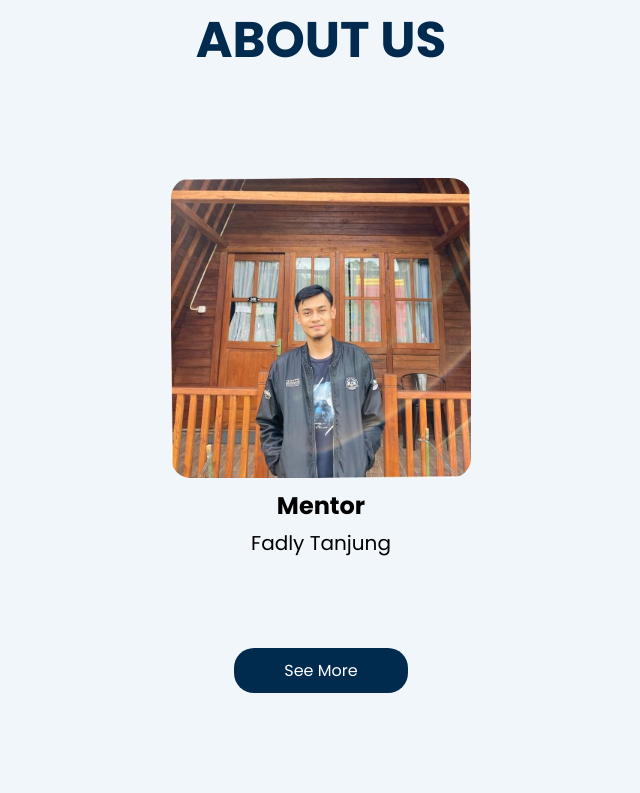
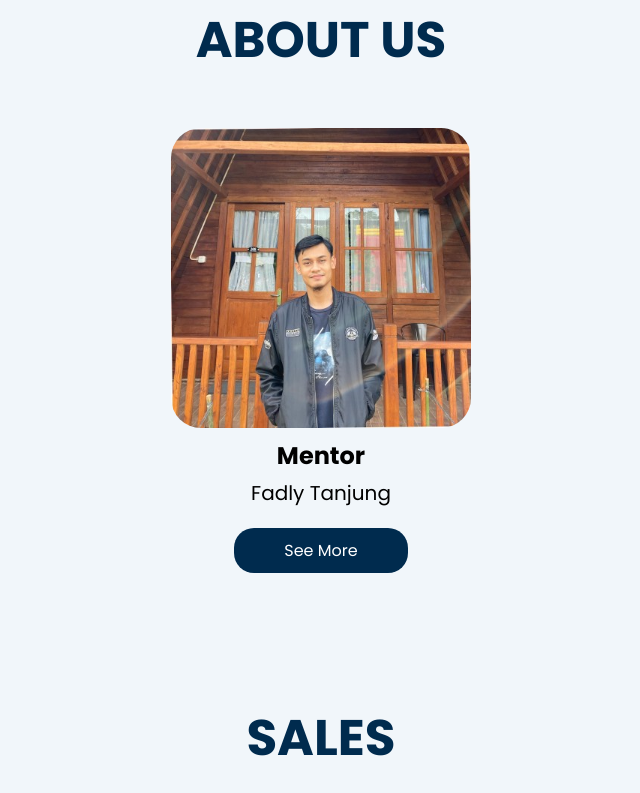
Before and after one commit to Sararara20/tugasakhir, a website: page index.html in a window 1280 px wide. Shown: the part 837-1630 px from the top of the page, without its empty margins (319-959 px from the left). Drawn offline with Linux system fonts and the light colour scheme; files whose address does not match are found by name.

Commit message:
Update style home.css

```diff
--- a/style home.css
+++ b/style home.css
@@ -142,8 +142,8 @@ body{
   display: flex;
   flex-direction: column;
   justify-content: center;
-  margin-top: 100px;
-  border-radius: 20px;
+  margin-top: 50px;
+  border-radius: 30px;
 
 }
 
@@ -164,7 +164,7 @@ body{
 }
 
 .container1 .button-container {
-  margin-top: 90px;
+  margin-top: 20px;
 }
 
 .container1 .btn {
@@ -215,7 +215,7 @@ body{
   color: #002B4E;
   font-weight: bold;
   font-size: 50px;
-  margin-bottom: 600px;
+  margin-bottom: 550px;
 }
 
 .container2 p1 {
@@ -278,6 +278,10 @@ body{
   justify-content: center;
   margin-top: 100px;
   border-radius: 20px;
+}
+
+.container3 h1{
+  font-size: 50px;
 }
 
 .container3 .row {
```
